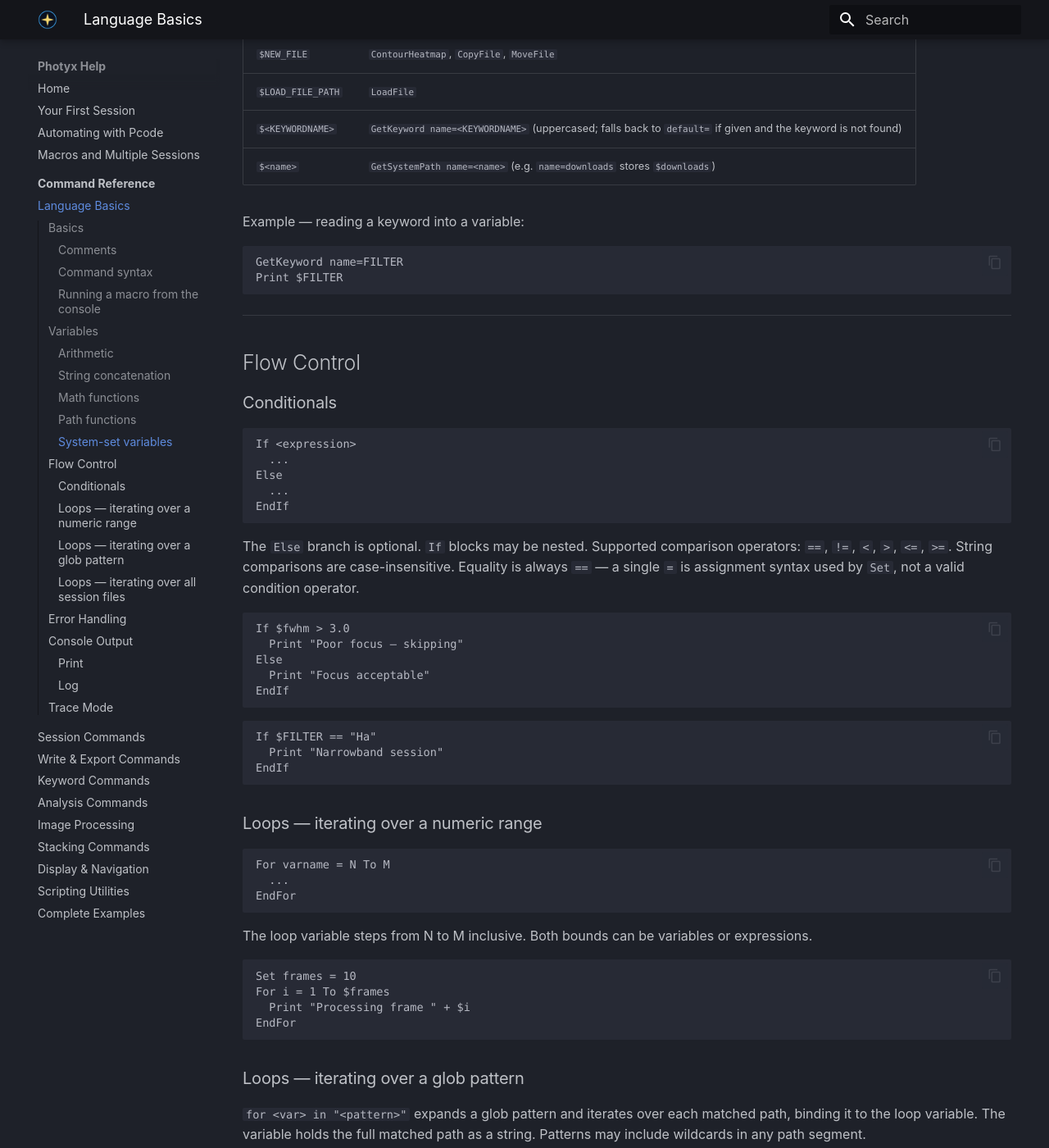
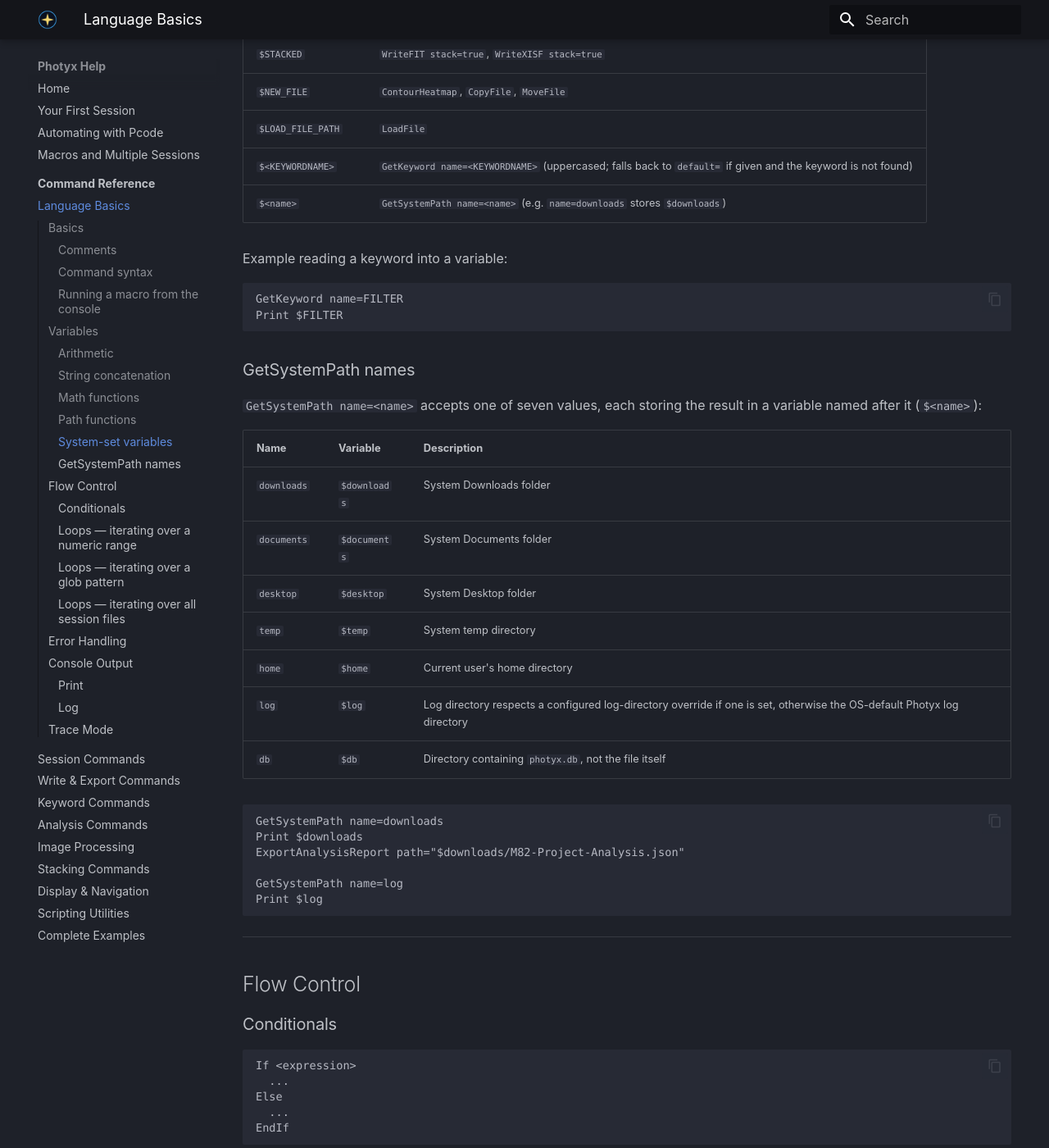
Before and after one commit to sparsileg/Photyx, an MkDocs documentation site: the page built from documentation/docs/reference/language-basics.md, in a window 1280 px wide and 1400 px high, scrolled down 2923 px. Shown: the whole window at 82% size. Built offline with MkDocs 1.6.1 and Material for MkDocs 9.7.7, drawn with Linux system fonts in a browser that asks for light colours; some of the changed text lies outside the part shown.

Commit message:
Add BackgroundMedian variable output; fix stale five-metric references
- background_median.rs: BackgroundMedianPlugin now stores result in
  $backgroundmedian (uppercase key, Issue 118 convention). Scoped to
  BackgroundMedian only, not BackgroundStdDev/BackgroundGradient
  (deprecated, pending deletion)
- photyx_technical_reference.md: §6.2 "Five metrics" -> "Four metrics"
- analysis-commands.md: added $backgroundmedian side-effect line;
  corrected AnalyzeFrames scope=current description from five to
  four metrics
- language-basics.md: added $backgroundmedian row to System-set
  variables table; documented GetSystemPath's seven valid name=
  values in a new subsection
- pcode.ts: backgroundmedian help entry now documents the
  $backgroundmedian side effect and corrected metric count;
  analyzeframes help entry corrected from five to four metrics and
  removed stale "signal weight" mention
- Closes Issue 198

````diff
--- a/documentation/docs/reference/language-basics.md
+++ b/documentation/docs/reference/language-basics.md
@@ -124,11 +125,35 @@
 | `$<KEYWORDNAME>` | `GetKeyword name=<KEYWORDNAME>` (uppercased; falls back to `default=` if given and the keyword is not found) |
 | `$<name>` | `GetSystemPath name=<name>` (e.g. `name=downloads` stores `$downloads`) |
 
-Example — reading a keyword into a variable:
+Example   reading a keyword into a variable:
 
 ```
 GetKeyword name=FILTER
 Print $FILTER
+```
+
+### GetSystemPath names
+
+`GetSystemPath name=<name>` accepts one of seven values, each storing
+the result in a variable named after it (`$<name>`):
+
+| Name | Variable | Description |
+| ----------- | ------------- | ----------------------------------------------------------------------------------------- |
+| `downloads` | `$downloads` | System Downloads folder |
+| `documents` | `$documents` | System Documents folder |
+| `desktop` | `$desktop` | System Desktop folder |
+| `temp` | `$temp` | System temp directory |
+| `home` | `$home` | Current user's home directory |
+| `log` | `$log` | Log directory   respects a configured log-directory override if one is set, otherwise the OS-default Photyx log directory |
+| `db` | `$db` | Directory containing `photyx.db`, not the file itself |
+
+```
+GetSystemPath name=downloads
+Print $downloads
+ExportAnalysisReport path="$downloads/M82-Project-Analysis.json"
+
+GetSystemPath name=log
+Print $log
 ```
 
 ---
````
Also changed, not shown: other parts of documentation/docs/reference/language-basics.md (+1 -0 lines), dev-docs/photyx_technical_reference.md (+1 -1 lines), documentation/docs/reference/analysis-commands.md (+4 -2 lines), 2 other files.
